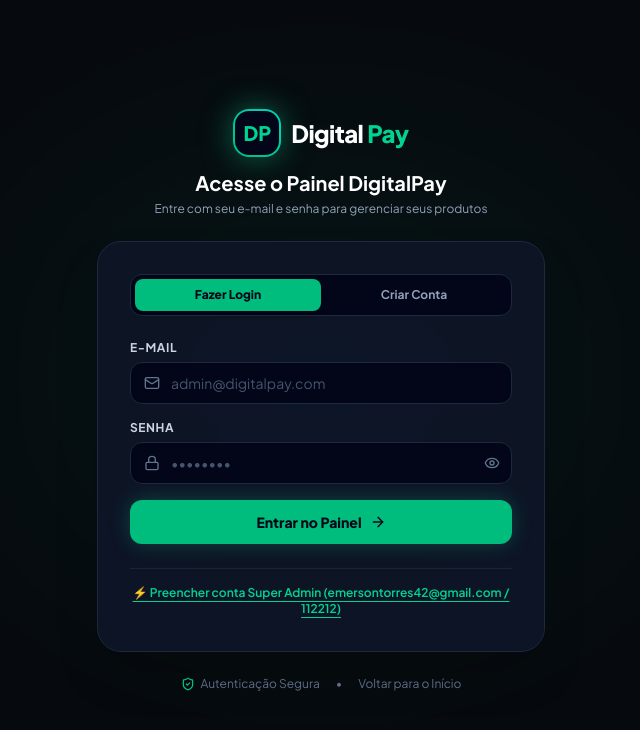
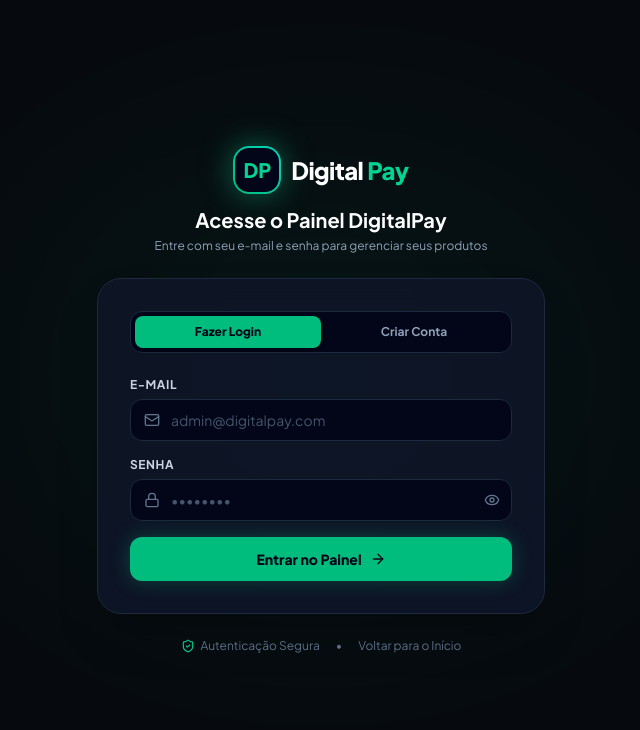
Before and after one commit to emersontfc/DigitalPay, a React (Vite) app: page /login in a window 1280 px wide. Shown: the top 730 px of the page, without its empty margins (319-959 px from the left). Built offline with nearby package versions, Linux system fonts and the light colour scheme; no server answers; the database is empty.

Commit message:
sec: remove public credential hint on login screen for production security

```diff
--- a/src/pages/auth/LoginPage.tsx
+++ b/src/pages/auth/LoginPage.tsx
@@ -77,13 +77,6 @@ export const LoginPage: React.FC = () => {
 
       navigate(from, { replace: true });
     }
-  };
-
-  const handleFillDemo = () => {
-    setEmail('emersontorres42@gmail.com');
-    setPassword('112212');
-    setIsRegister(false);
-    setError(null);
   };
 
   return (
@@ -259,19 +252,6 @@ export const LoginPage: React.FC = () => {
               <ArrowRight className="w-4 h-4" />
             </button>
           </form>
-
-          {/* Dica de Acesso Rápido para Teste */}
-          {!isRegister && (
-            <div className="pt-4 border-t border-slate-800/80 text-center">
-              <button
-                type="button"
-                onClick={handleFillDemo}
-                className="text-xs text-emerald-400 hover:text-emerald-300 font-semibold underline underline-offset-4"
-              >
-                ⚡ Preencher conta Super Admin (emersontorres42@gmail.com / 112212)
-              </button>
-            </div>
-          )}
         </div>
 
         {/* Rodapé de Segurança */}
```
Also changed, not shown: 1 other file (tests, documents, lock files or other folders).
